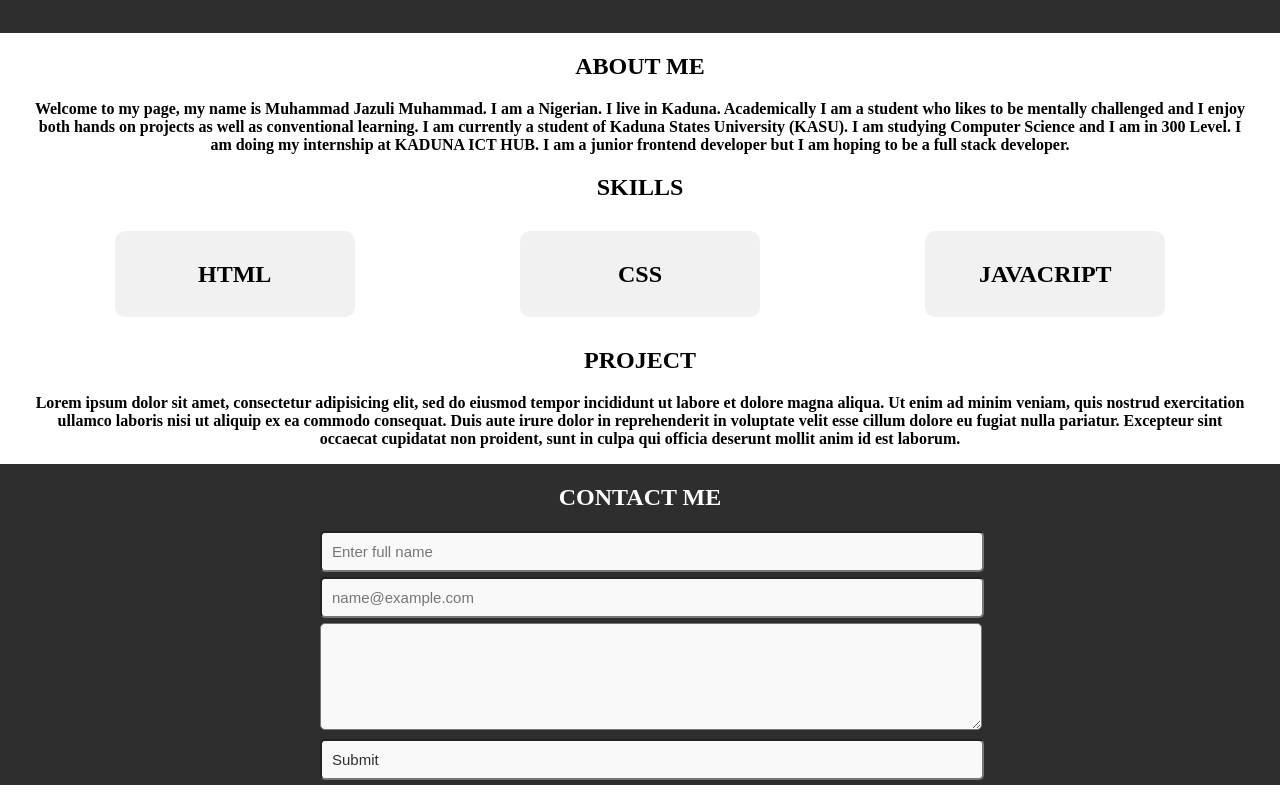
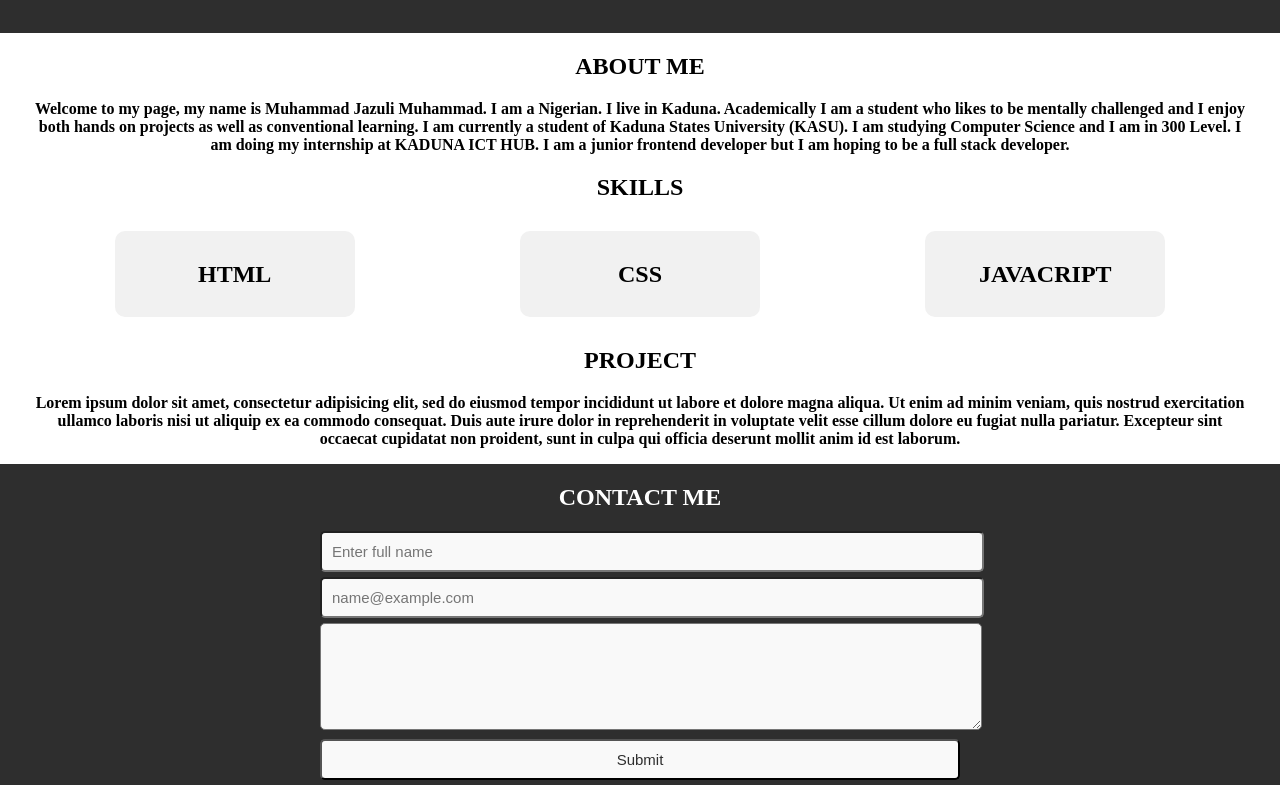
Before and after one commit to Muhammadjazuli/portfolio, a plain HTML site: page index.html in a window 1280 px wide. Shown: the part 767-1567 px from the top of the page. Drawn offline with Linux system fonts and the light colour scheme.

Commit message:
Update index.html

```diff
--- a/index.html
+++ b/index.html
@@ -213,7 +213,7 @@
       <input type="text" name="" placeholder="Enter full name">
       <input type="text" name="" placeholder="name@example.com">
       <textarea cols="30" rows="5"></textarea>
-      <input type="Botton" value="Submit">
+      <input type="submit" value="Submit">
     </form>
     </section>
   </footer>
```
